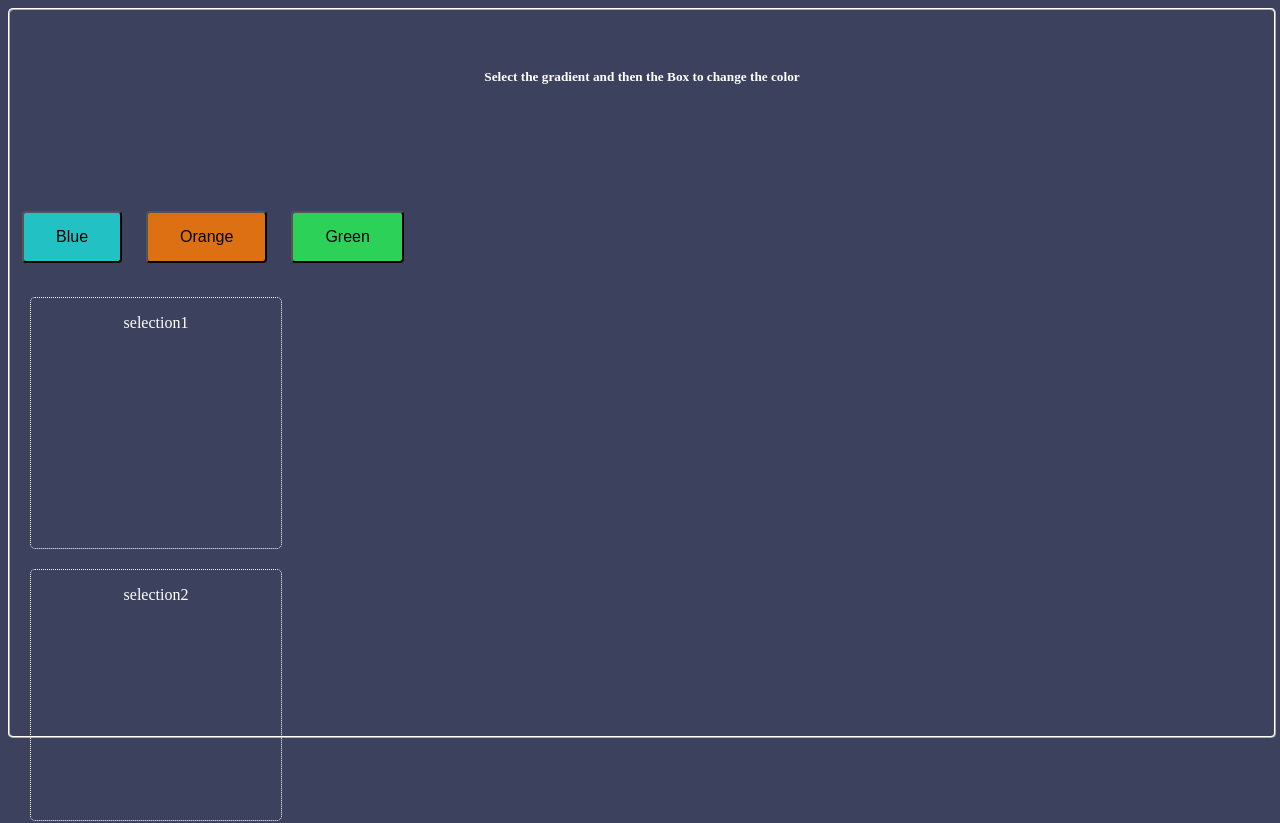
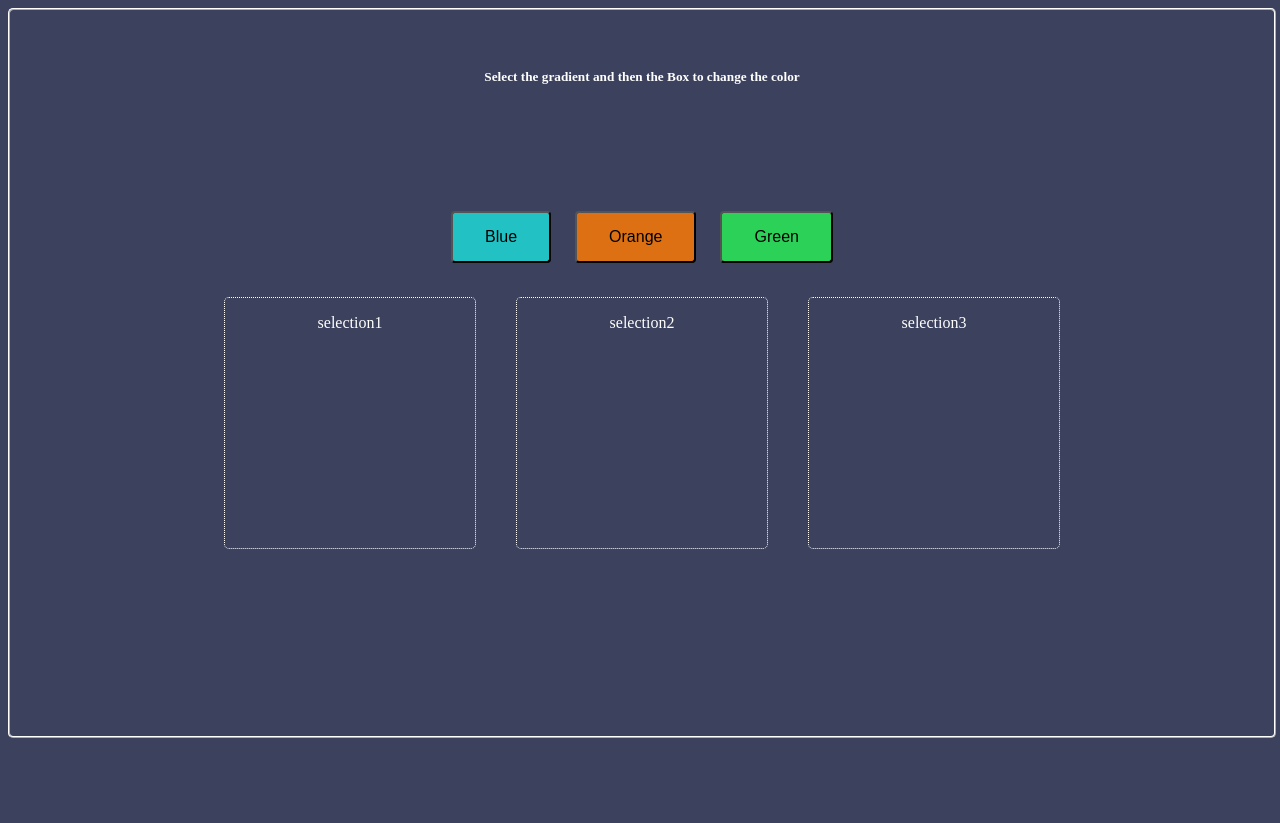
Before and after one commit to acciojob/passing-handler-prop-react-AbhinavAcharya07, a React app: page / in a window 1280 px wide. Shown: the top 823 px of the page. Built offline with nearby package versions, Linux system fonts and the light colour scheme.

Commit message:
Add flexbox styles for row and children wrapper

```diff
--- a/src/styles/App.css
+++ b/src/styles/App.css
@@ -46,6 +46,18 @@ button {
     background: rgb(221, 112, 18);
     color: black;
 }
+.row {
+    display: flex;
+    justify-content: center;
+    align-items: center;
+    flex-wrap: wrap;
+}
+
+#children-wrapper {
+    display: flex;
+    justify-content: center;
+    align-items: center;
+}
 
 .btn-green {
     background: rgb(44, 209, 88);
```
